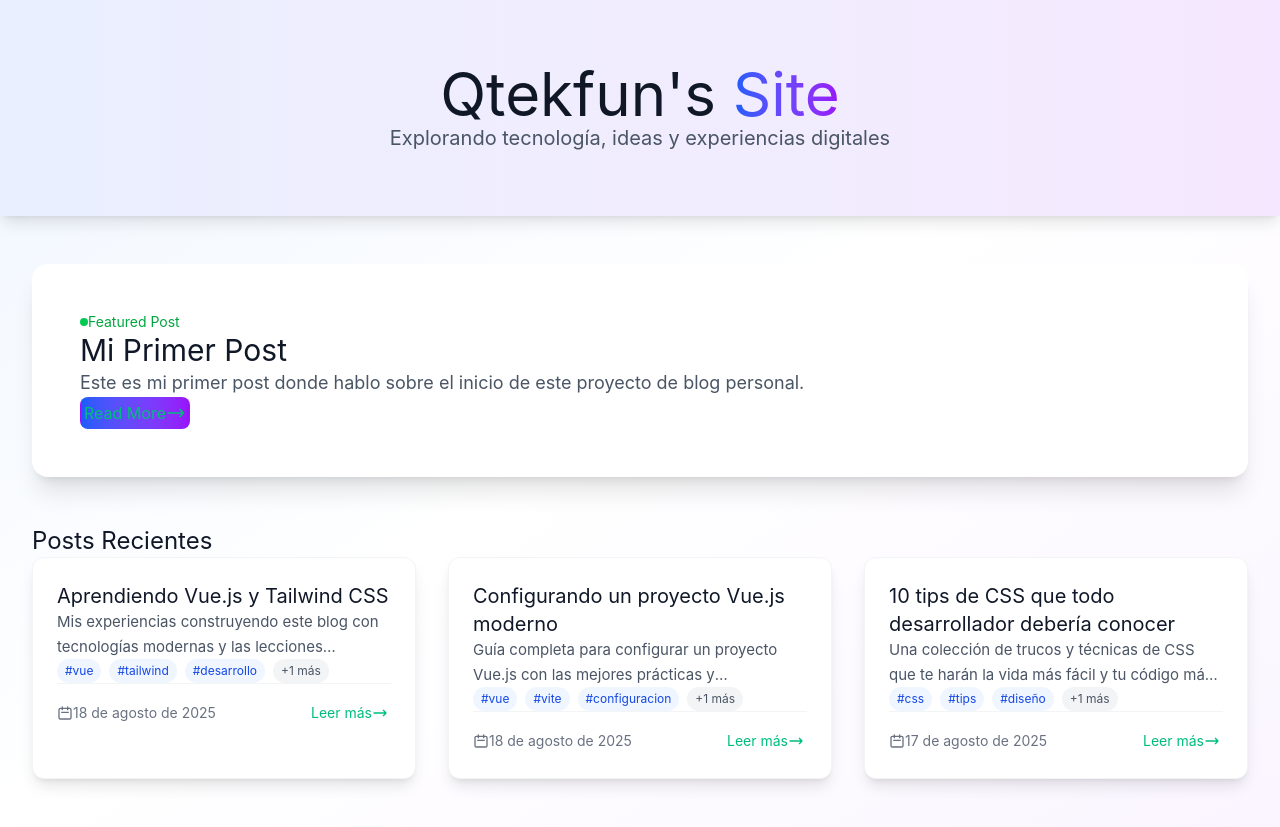
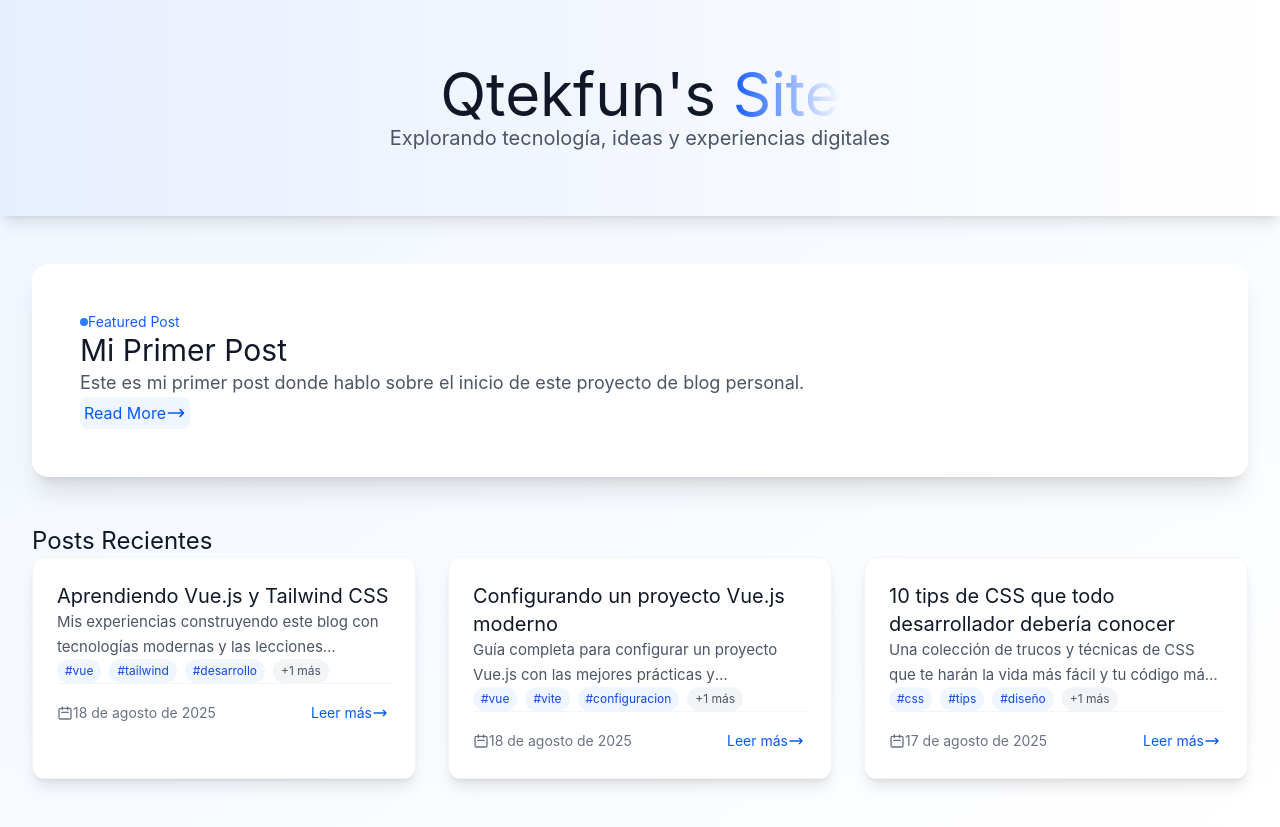
Before and after one commit to qtekfun/MyBlogJS, a Vue app: page / in a window 1280 px wide. Built offline with nearby package versions, Linux system fonts and the light colour scheme.

Commit message:
feat: change elements to blue

```diff
--- a/src/assets/main.css
+++ b/src/assets/main.css
@@ -10,13 +10,13 @@
 a,
 .green {
   text-decoration: none;
-  color: hsla(160, 100%, 37%, 1);
+  color: #0659f5;
   transition: 0.4s;
   padding: 3px;
 }
 
 @media (hover: hover) {
   a:hover {
-    background-color: hsla(160, 100%, 37%, 0.2);
+    background-color: hsla(197, 93%, 52%, 0.2);
   }
 }
--- a/src/components/HomePage.vue
+++ b/src/components/HomePage.vue
@@ -1,17 +1,17 @@
 <template>
   <div
-    class="min-h-screen w-full bg-gradient-to-br from-blue-50 via-white to-purple-50 overflow-x-hidden"
+    class="min-h-screen w-full bg-gradient-to-br from-blue-50 to-white-50 overflow-x-hidden"
   >
     <!-- Hero Header -->
     <header class="relative overflow-hidden bg-white shadow-lg">
-      <div class="absolute inset-0 bg-gradient-to-r from-blue-600 to-purple-600 opacity-10"></div>
+      <div class="absolute inset-0 bg-gradient-to-r from-blue-600 to-white-600 opacity-10"></div>
       <div class="relative max-w-full mx-auto px-4 sm:px-6 lg:px-8 py-8 sm:py-12 lg:py-16">
         <div class="text-center">
           <h1
             class="text-3xl sm:text-4xl md:text-5xl lg:text-6xl font-extrabold text-gray-900 mb-3 sm:mb-4"
           >
             Qtekfun's
-            <span class="text-transparent bg-clip-text bg-gradient-to-r from-blue-600 to-purple-600"
+            <span class="text-transparent bg-clip-text bg-gradient-to-r from-blue-600 to-white-600"
               >Site</span
             >
           </h1>
@@ -32,8 +32,8 @@
           >
           <div class="p-4 sm:p-6 lg:p-8 xl:p-12">
             <div class="flex items-center mb-3 sm:mb-4">
-              <div class="h-2 w-2 bg-green-500 rounded-full mr-2 sm:mr-3"></div>
-              <span class="text-xs sm:text-sm font-medium text-green-600">Featured Post</span>
+              <div class="h-2 w-2 bg-blue-500 rounded-full mr-2 sm:mr-3"></div>
+              <span class="text-xs sm:text-sm font-medium text-blue-600">Featured Post</span>
             </div>
             <h2 class="text-xl sm:text-2xl lg:text-3xl font-bold text-gray-900 mb-4 sm:mb-6">
               {{ sortedPosts[0].title }}
@@ -43,7 +43,7 @@
             </p>
             <router-link
               :to="`/post/${sortedPosts[0].slug}`"
-              class="inline-flex items-center px-4 sm:px-6 py-2 sm:py-3 border border-transparent text-sm sm:text-base font-medium rounded-lg text-white bg-gradient-to-r from-blue-600 to-purple-600 hover:from-blue-700 hover:to-purple-700 transition-all duration-200"
+              class="inline-flex items-center px-4 sm:px-6 py-2 sm:py-3 border border-transparent text-sm sm:text-base font-medium rounded-lg text-white bg-blue-50 from-blue-600 to-white-600 hover:from-blue-700 hover:to-white-700 transition-all duration-200"
             >
               Read More
               <svg
--- a/src/views/PostView.vue
+++ b/src/views/PostView.vue
@@ -1,14 +1,14 @@
 <template>
   <div class="min-h-screen bg-gradient-to-br from-blue-50 via-white to-purple-50">
     <!-- Loading state -->
-    <div v-if="loading" class="max-w-4xl mx-auto px-4 py-16">
+    <div v-if="loading" class="max-w-full mx-auto px-4 py-16">
       <div class="text-center">
         <p class="text-gray-600">Cargando post...</p>
       </div>
     </div>
 
     <!-- Error state -->
-    <div v-else-if="error" class="max-w-4xl mx-auto px-4 py-16">
+    <div v-else-if="error" class="max-w-full mx-auto px-4 py-16">
       <div class="bg-red-50 border border-red-200 rounded-lg p-6">
         <h2 class="text-red-800 font-bold mb-2">Post no encontrado</h2>
         <p class="text-red-600">{{ error }}</p>
@@ -22,7 +22,7 @@
     </div>
 
     <!-- Post content -->
-    <article v-else-if="post" class="max-w-4xl mx-auto px-4 py-8">
+    <article v-else-if="post" class="max-w-full mx-auto px-4 py-8">
       <!-- Back button -->
       <router-link
         to="/"
@@ -31,7 +31,7 @@
         <svg class="w-4 h-4 mr-2" fill="none" stroke="currentColor" viewBox="0 0 24 24">
           <path stroke-linecap="round" stroke-linejoin="round" stroke-width="2" d="M15 19l-7-7 7-7"></path>
         </svg>
-        Volver al blog
+        Volver atras
       </router-link>
 
       <!-- Post header -->
```
